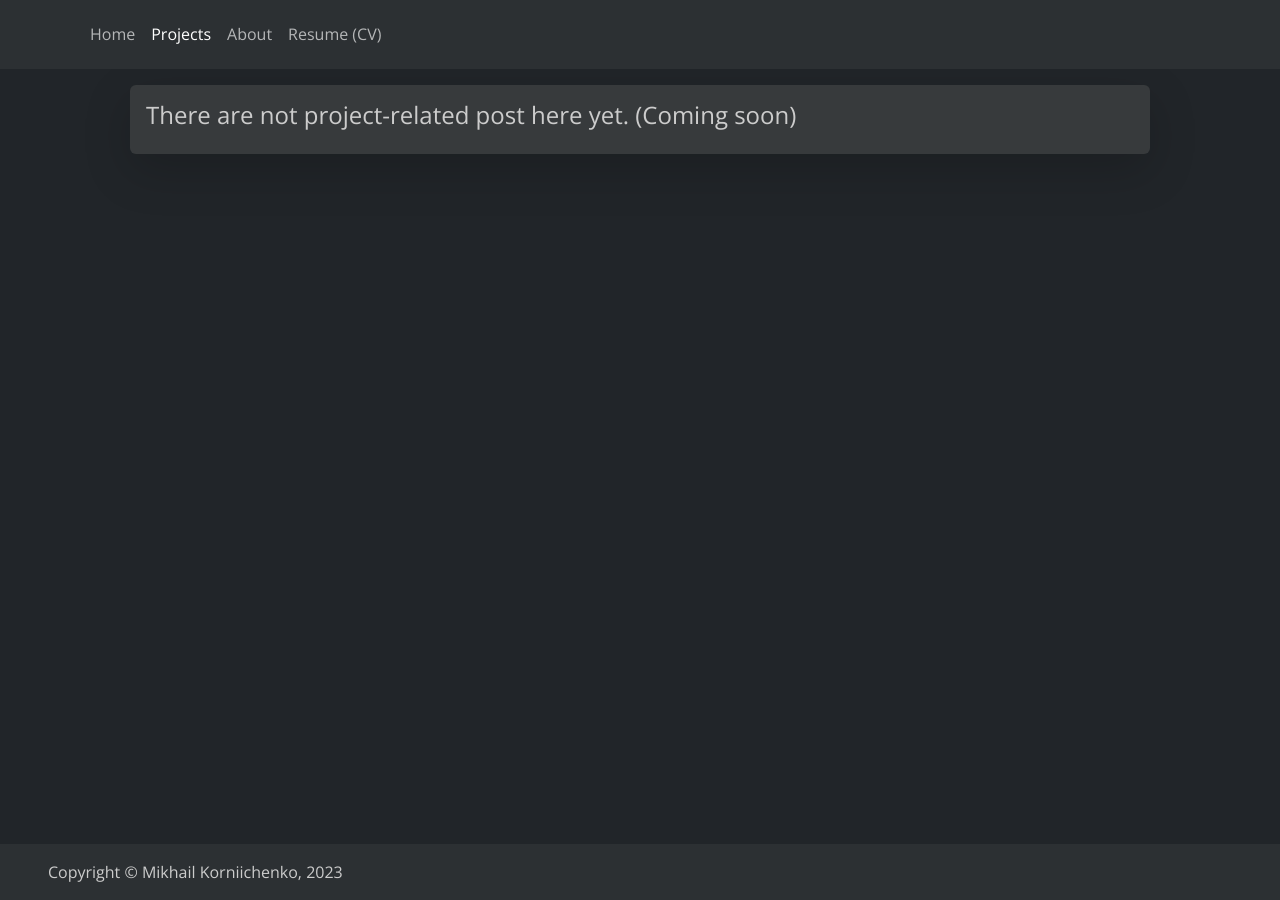
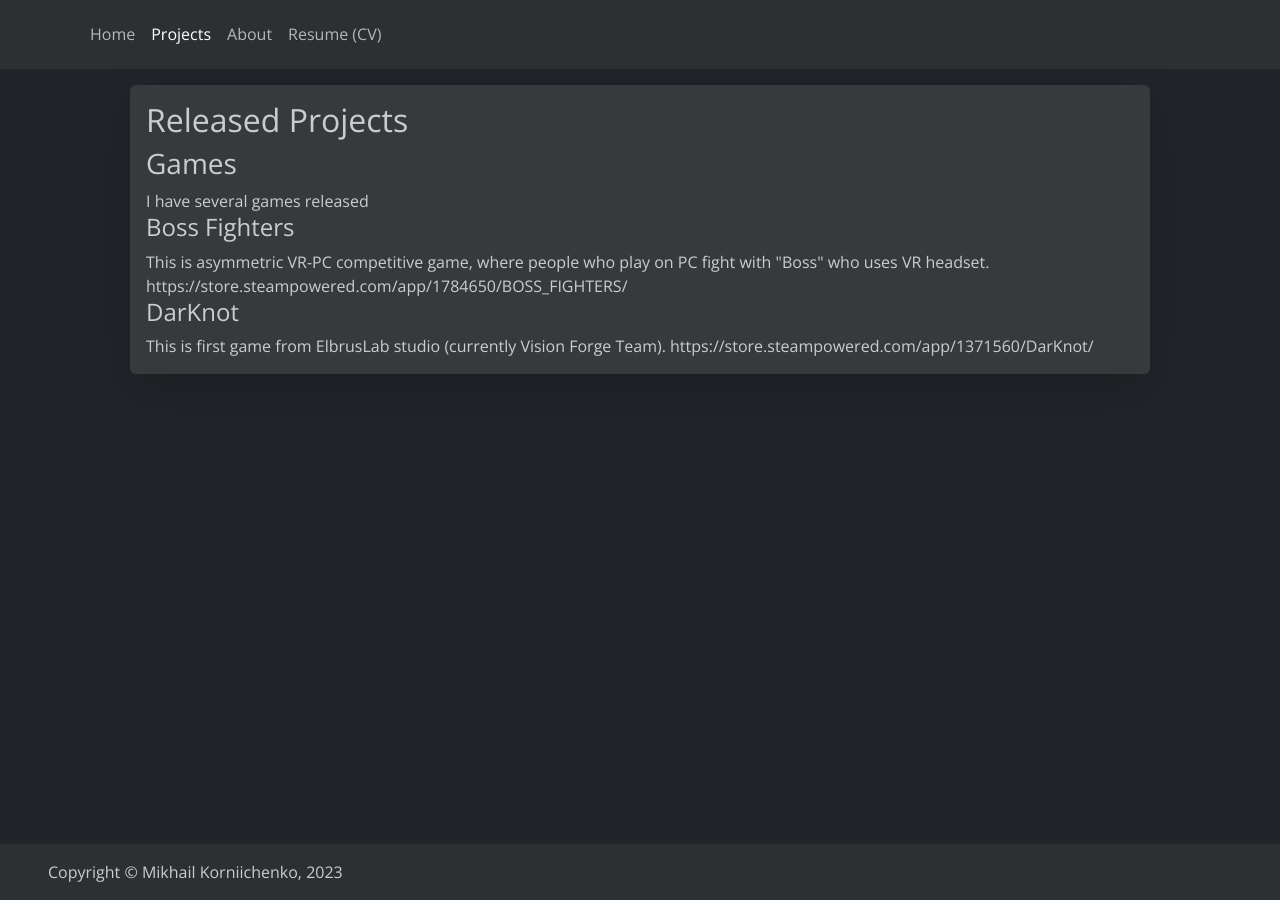
Before and after one commit to Sajoniks/sajoniks.github.io, a Jekyll site: the page built from projects.html, in a window 1280 px wide. Built offline with Jekyll 4.4.1, drawn with Linux system fonts in a browser that asks for light colours.

Commit message:
Update projects.html

```diff
--- a/projects.html
+++ b/projects.html
@@ -3,4 +3,14 @@ layout: default
 title: Projects
 ---
 
-<h4>There are not project-related post here yet. (Coming soon)</h4>
+<h2>Released Projects</h4>
+<h3>Games</h3>
+I have several games released
+
+<h4>Boss Fighters</h4>
+This is asymmetric VR-PC competitive game, where people who play on PC fight with "Boss" who uses VR headset.
+https://store.steampowered.com/app/1784650/BOSS_FIGHTERS/
+
+<h4>DarKnot</h4>
+This is first game from ElbrusLab studio (currently Vision Forge Team).
+https://store.steampowered.com/app/1371560/DarKnot/
```
